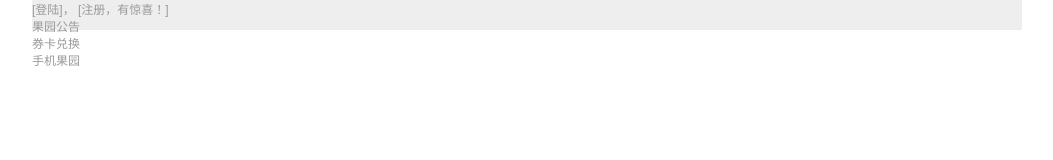
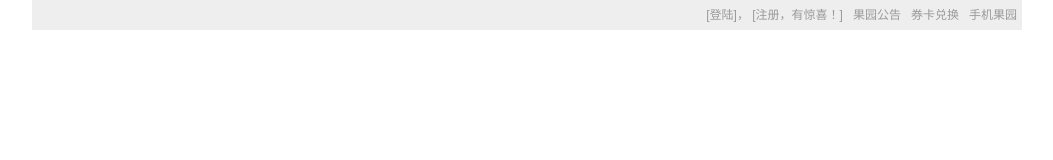
Before and after one commit to shawn-wang0814/fruitEveryday, a plain HTML site: page index.html in a window 1280 px wide. Shown: the whole page, without its empty margins (113-1166 px from the left). Drawn offline with Linux system fonts and the light colour scheme.

Commit message:
set the stytle

```diff
--- a/index.css
+++ b/index.css
@@ -28,4 +28,13 @@ img{
 #nav{
 	height: 30px;
 	background: #eee;
+	line-height: 30px;
 }
+#nav .rightNav{
+	float: right;
+}
+
+#nav .rightNav>li{
+	float:left;
+	padding: 0 5px;
+}
```
